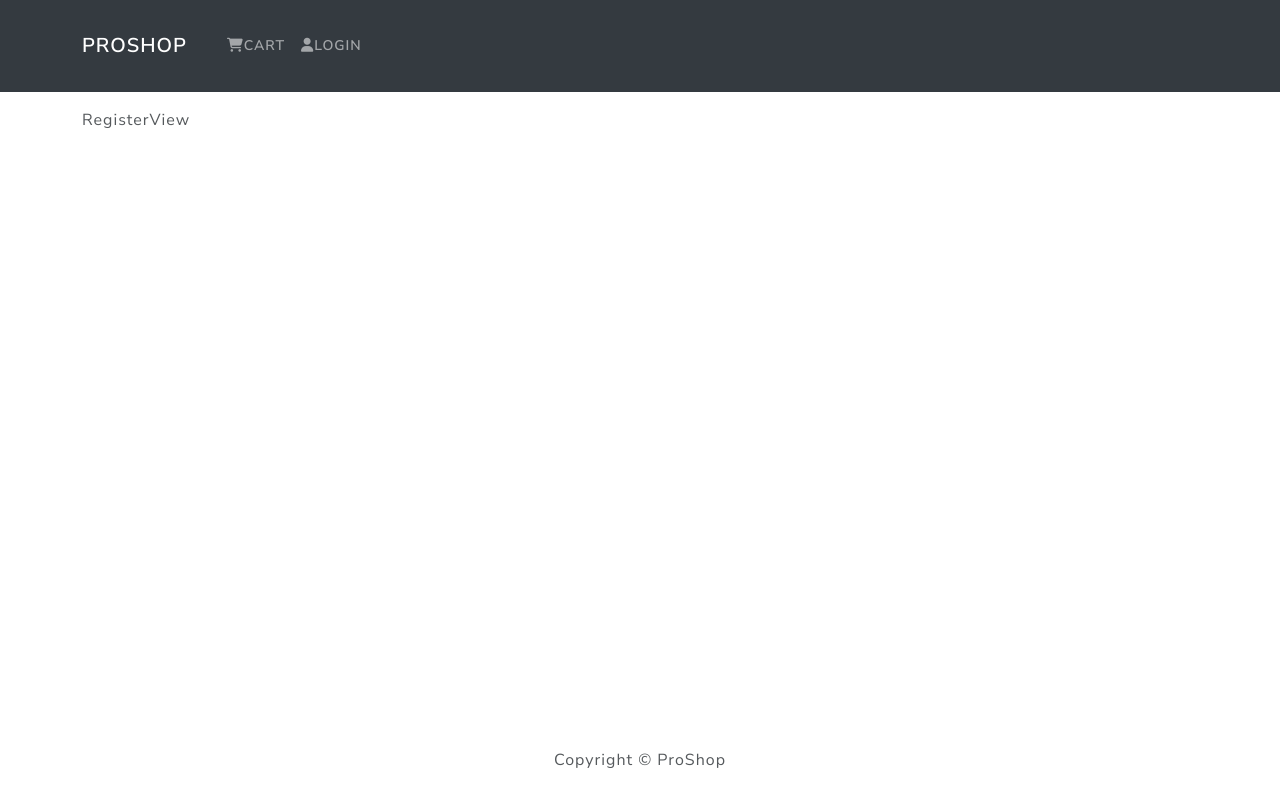
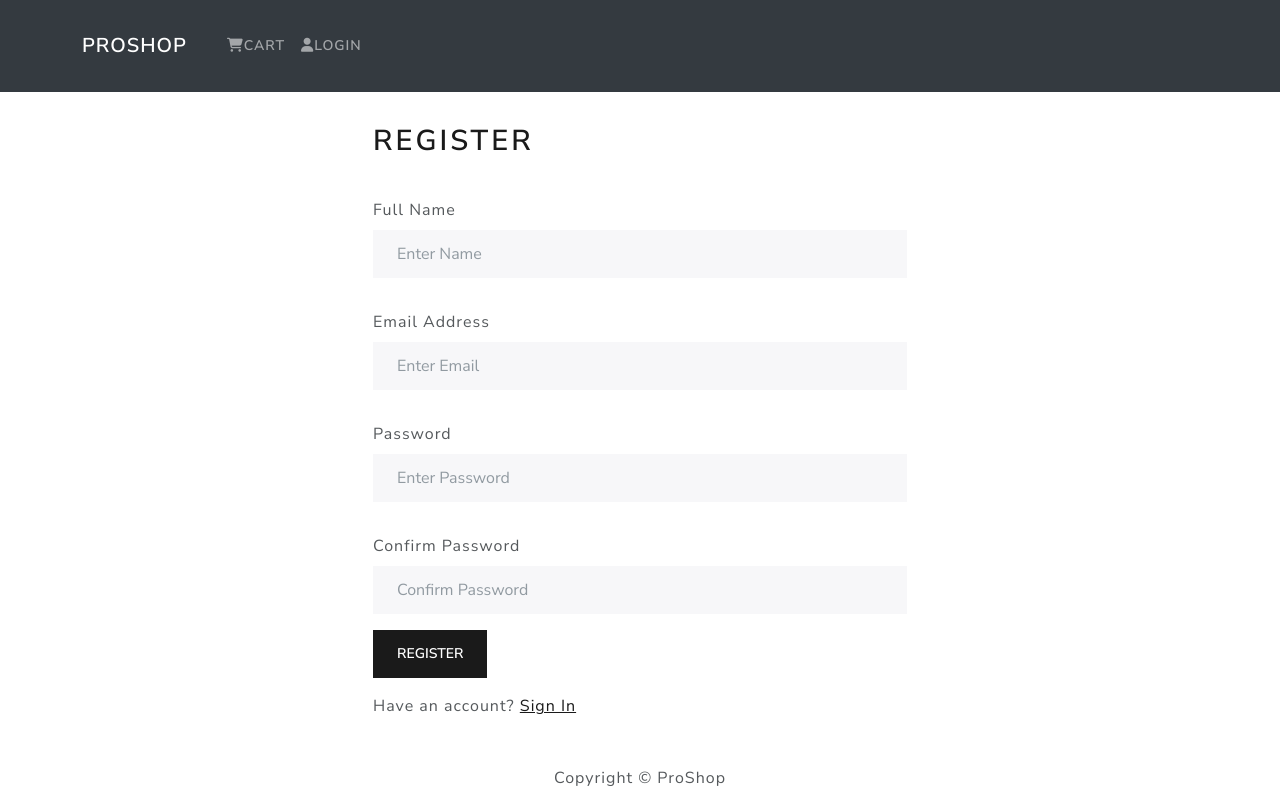
Before and after one commit to ThinkRamen/ecommerce-tutorial-frontend, a React (Create React App) app: page /register in a window 1280 px wide. Built offline with nearby package versions, Linux system fonts and the light colour scheme.

Commit message:
sign in and register done

```diff
--- a/src/actions/userActions.js
+++ b/src/actions/userActions.js
@@ -54,7 +54,7 @@ export const register = (name, email, password) => async (dispatch) => {
 			'/api/users/register/',
 			{
 				name: name,
-				username: email,
+				email: email,
 				password: password
 			},
 			config
@@ -62,6 +62,11 @@ export const register = (name, email, password) => async (dispatch) => {
 
 		dispatch({
 			type: USER_REGISTER_SUCCESS,
+			payload: data
+		})
+
+		dispatch({
+			type: USER_LOGIN_SUCCESS,
 			payload: data
 		})
 		localStorage.setItem('userInfo', JSON.stringify(data))
--- a/src/views/HomeView.js
+++ b/src/views/HomeView.js
@@ -25,7 +25,9 @@ function Home() {
 				<Row>
 					{products.map((product) => (
 						<Col key={product._id} sm={12} md={6} lg={4} xl={3}>
-							<Product product={product} />
+							<Product
+								product={product}
+							/>
 						</Col>
 					))}
 				</Row>
--- a/src/views/RegisterView.js
+++ b/src/views/RegisterView.js
@@ -14,8 +14,98 @@ import Loader from '../components/Loader'
 import Message from '../components/Message'
 import FormContainer from '../components/FormContainer'
 import { register } from '../actions/userActions'
+
 function RegisterView() {
-	return <div>RegisterView</div>
+	const [name, setName] = useState('')
+	const [email, setEmail] = useState('')
+	const [password, setPassword] = useState('')
+	const [confirmPassword, setConfirmPassword] = useState('')
+	const [message, setMessage] = useState('')
+	const dispatch = useDispatch()
+	const navigate = useNavigate()
+	const location = useLocation()
+
+	const redirect = location.search ? location.search.split('=')[1] : '/'
+
+	const userRegister = useSelector((state) => state.userRegister)
+	const { error, loading, userInfo } = userRegister
+
+	useEffect(() => {
+		if (userInfo) {
+			navigate(redirect)
+		}
+	}, [navigate, redirect, userInfo])
+
+	const submitHandler = (e) => {
+		e.preventDefault()
+		console.log('Submitted')
+		if (password !== confirmPassword) {
+			setMessage('Passwords do not match.')
+		} else {
+			dispatch(register(name, email, password))
+		}
+	}
+	return (
+		<FormContainer>
+			<h1>Register</h1>
+			{message && <Message variant='danger'>{message}</Message>}
+			{error && <Message variant='danger'>{error}</Message>}
+			{loading && <Loader />}
+			<FormGroup controlId='name' className='py-3'>
+				<FormLabel>Full Name</FormLabel>
+				<FormControl
+					required
+					type='name'
+					placeholder='Enter Name'
+					value={name}
+					onChange={(e) => setName(e.target.value)}
+				></FormControl>
+			</FormGroup>
+			<Form onSubmit={submitHandler}>
+				<FormGroup controlId='email' className='py-3'>
+					<FormLabel>Email Address</FormLabel>
+					<FormControl
+						required
+						type='email'
+						placeholder='Enter Email'
+						value={email}
+						onChange={(e) => setEmail(e.target.value)}
+					></FormControl>
+				</FormGroup>
+				<FormGroup controlId='password' className='py-3'>
+					<FormLabel>Password</FormLabel>
+					<FormControl
+						required
+						type='password'
+						placeholder='Enter Password'
+						value={password}
+						onChange={(e) => setPassword(e.target.value)}
+					></FormControl>
+				</FormGroup>
+				<FormGroup controlId='passwordConfirm' className='py-3'>
+					<FormLabel>Confirm Password</FormLabel>
+					<FormControl
+						required
+						type='password'
+						placeholder='Confirm Password'
+						value={confirmPassword}
+						onChange={(e) => setConfirmPassword(e.target.value)}
+					></FormControl>
+				</FormGroup>
+				<Button type='submit' variant='primary'>
+					Register
+				</Button>
+			</Form>
+			<Row className='py-3'>
+				<Col>
+					Have an account?{' '}
+					<Link to={redirect ? `/login?redirect=${redirect}` : '/register'}>
+						Sign In
+					</Link>
+				</Col>
+			</Row>
+		</FormContainer>
+	)
 }
 
 export default RegisterView
```
Also changed, not shown: src/products.js (deleted, +0 -28 lines).
